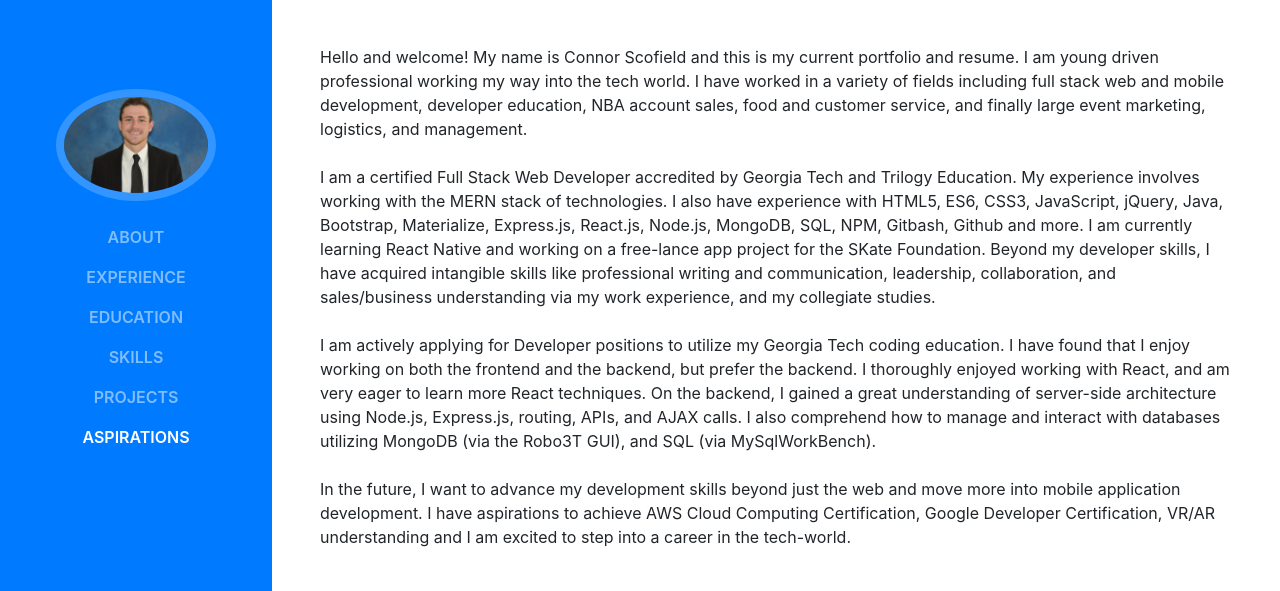
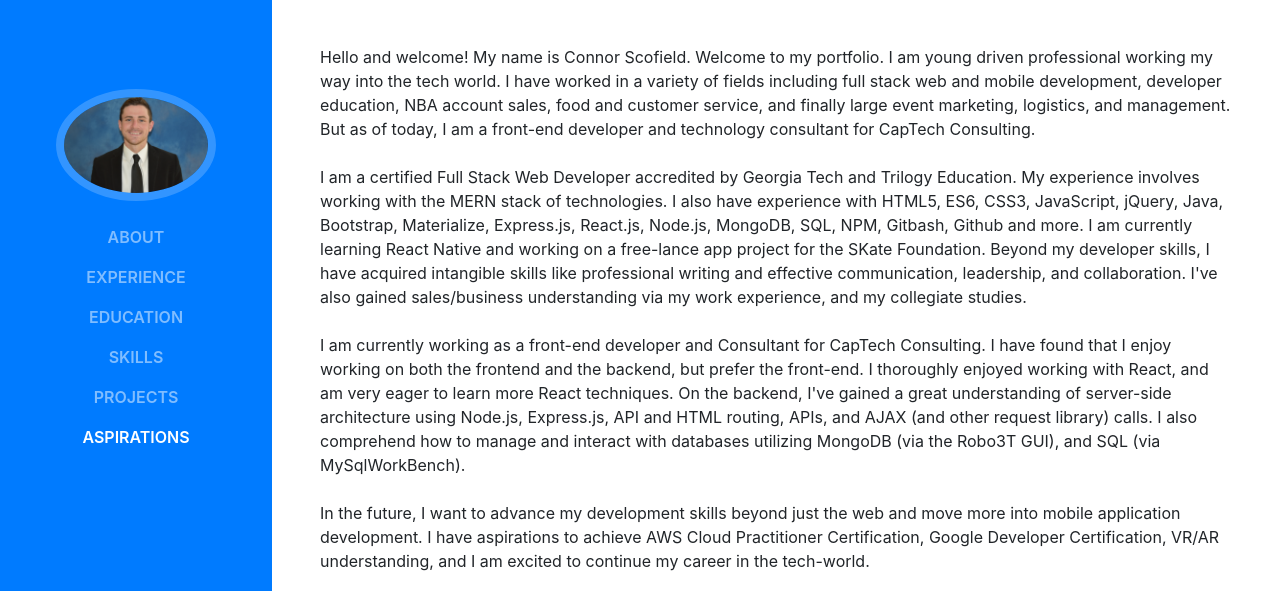
Before and after one commit to WillCoScofield/resumeStrap, a website with bundled scripts: page index.html in a window 1280 px wide. Shown: the part 131-722 px from the top of the page. Built offline with nearby package versions, Linux system fonts and the light colour scheme; a web font is replaced by a local one.

Commit message:
Updated intro Paragraph

```diff
--- a/index.html
+++ b/index.html
@@ -114,39 +114,42 @@
             <a href="mailto:wcc.scofield@gmail.com">wcc.scofield@gmail.com</a>
           </div>
           <p class="mb-5">
-            Hello and welcome! My name is Connor Scofield and this is my current
-            portfolio and resume. I am young driven professional working my way
-            into the tech world. I have worked in a variety of fields including
-            full stack web and mobile development, developer
-            education, NBA account sales, food and customer service, and finally
-            large event marketing, logistics, and management. <br />
+            Hello and welcome! My name is Connor Scofield. Welcome to my
+            portfolio. I am young driven professional working my way into the
+            tech world. I have worked in a variety of fields including full
+            stack web and mobile development, developer education, NBA account
+            sales, food and customer service, and finally large event marketing,
+            logistics, and management. But as of today, I am a front-end
+            developer and technology consultant for CapTech Consulting. <br />
+
             <br />I am a certified Full Stack Web Developer accredited by
             Georgia Tech and Trilogy Education. My experience involves working
-            with the MERN stack of technologies. I also have experience with HTML5, ES6, CSS3, JavaScript,
-            jQuery, Java, Bootstrap, Materialize, Express.js, React.js, Node.js,
-            MongoDB, SQL, NPM, Gitbash, Github and more. I am currently learning
-            React Native and working on a free-lance app project for the SKate
-            Foundation. Beyond my developer skills, I have acquired
-            intangible skills like professional writing and communication,
-            leadership, collaboration, and sales/business understanding via my
-            work experience, and my collegiate studies.
+            with the MERN stack of technologies. I also have experience with
+            HTML5, ES6, CSS3, JavaScript, jQuery, Java, Bootstrap, Materialize,
+            Express.js, React.js, Node.js, MongoDB, SQL, NPM, Gitbash, Github
+            and more. I am currently learning React Native and working on a
+            free-lance app project for the SKate Foundation. Beyond my developer
+            skills, I have acquired intangible skills like professional writing
+            and effective communication, leadership, and collaboration. I've
+            also gained sales/business understanding via my work experience, and
+            my collegiate studies.
 
             <br />
-            <br />I am actively applying for Developer positions to utilize my
-            Georgia Tech coding education. I have found that I enjoy working on
-            both the frontend and the backend, but prefer the backend. I
-            thoroughly enjoyed working with React, and am very eager to learn
-            more React techniques. On the backend, I gained a great
-            understanding of server-side architecture using Node.js, Express.js,
-            routing, APIs, and AJAX calls. I also comprehend how to manage and
-            interact with databases utilizing MongoDB (via the Robo3T GUI), and
-            SQL (via MySqlWorkBench). <br />
+            <br />I am currently working as a front-end developer and Consultant
+            for CapTech Consulting. I have found that I enjoy working on both
+            the frontend and the backend, but prefer the front-end. I thoroughly
+            enjoyed working with React, and am very eager to learn more React
+            techniques. On the backend, I've gained a great understanding of
+            server-side architecture using Node.js, Express.js, API and HTML routing, APIs,
+            and AJAX (and other request library) calls. I also comprehend how to manage and interact with
+            databases utilizing MongoDB (via the Robo3T GUI), and SQL (via
+            MySqlWorkBench). <br />
             <br />
             In the future, I want to advance my development skills beyond just
             the web and move more into mobile application development. I have
-            aspirations to achieve AWS Cloud Computing Certification, Google
-            Developer Certification, VR/AR understanding and I am excited to
-            step into a career in the tech-world.
+            aspirations to achieve AWS Cloud Practitioner Certification, Google
+            Developer Certification, VR/AR understanding, and I am excited to
+            continue my career in the tech-world.
           </p>
 
           <ul class="list-inline list-social-icons mb-0">
@@ -476,7 +479,7 @@
                   <h5 class="card-title">SKate Foundation App</h5>
                   <p class="card-text">
                     Role: Full Project <br />
-                    Focus: React Native <br Full Stack Developer/>
+                    Focus: React Native <br Full Stack Developer />
                     <br />
                     <a href="http://theskatefoundation.org/" target="_blank"
                       >The Skate Foundation</a
```
